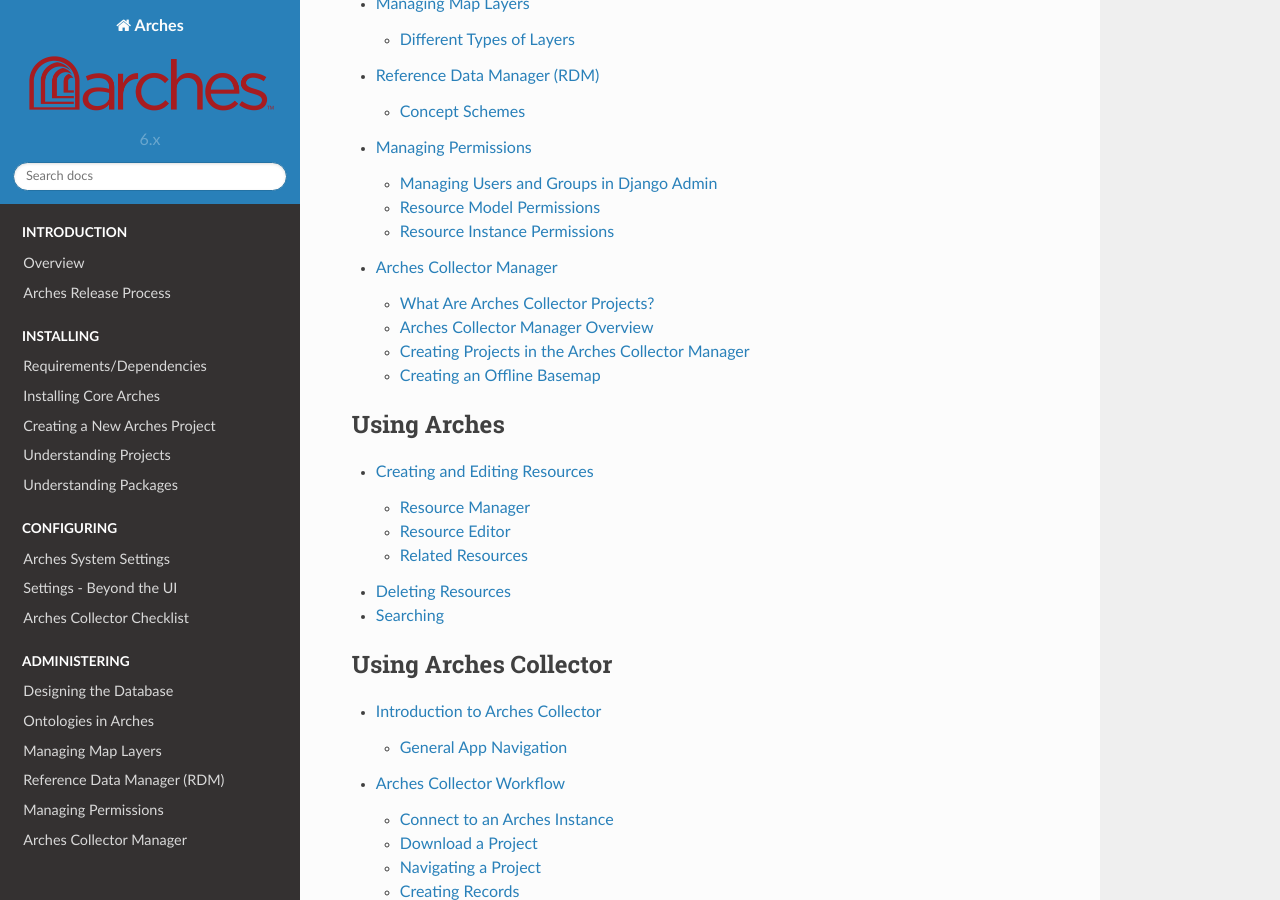
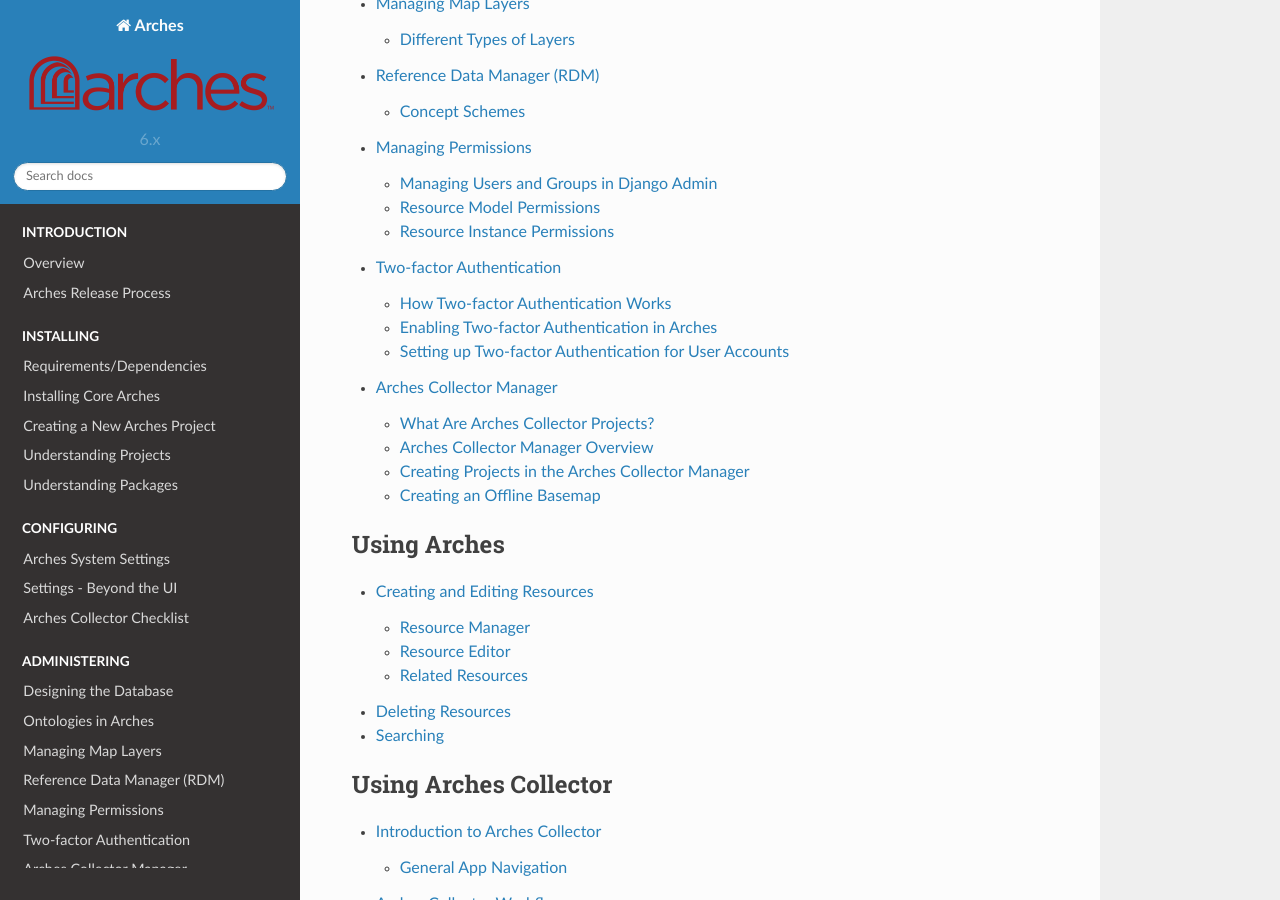
Before and after one commit to archesproject/arches-docs, a Sphinx documentation site: the page built from docs/index.txt, in a window 1280 px wide and 900 px high, scrolled down 1956 px. Built offline with Sphinx 7.4.7 and the Read the Docs theme 2.0.0, drawn with Linux system fonts in a browser that asks for light colours; some of the changed lines change nothing that is shown.

Commit message:
rough out two-factor authentication #268

```diff
--- a/docs/index.txt
+++ b/docs/index.txt
@@ -34,6 +34,7 @@
     managing-map-layers
     rdm
     managing-permissions
+    two-factor-authentication
     arches-collector-manager
 
 .. toctree::
--- /dev/null
+++ b/docs/two-factor-authentication.txt
@@ -0,0 +1,56 @@
+######################
+Two-factor Authentication
+######################
+
+Two-factor authentication is an extra layer of security designed to ensure that you're the only person who can access your Arches account, even if someone knows your password.
+
+* `How Two-factor Authentication Works`_
+
+  *A brief introduction to two-factor authentication theory.*
+
+* `Enabling Two-factor Authentication in Arches`_
+
+  *The specific mechanisms Arches uses for two-factor authentication, and how to enable two-factor authentication for your Arches application.*
+
+* `Setting up Two-factor Authentication for Arches User Accounts`_
+
+  *How to set up two-factor authentication as an Arches user.*
+
+How Two-factor Authentication Works
+-----------------------------------------
+Two-factor Authentication is the technical term for the process of requiring a user to verify their identity in two unique ways before they are granted access to the system.
+Users typically rely on authentication systems that require them to provide a unique identifier such as an email address or username and a correct password to gain access to the system.
+Two-factor Authentication extends this by adding an additional step that requires the user to enter a one-time dynamically generated token that has been delivered through a secondary method that presumably only the user has access to.
+This token is randomly generated and lasts a brief period of time before changing. It is based on an encrypted secret key that is stored in the application and secondary system ( eg. smartphone ).
+
+Two-factor Authentication gives the user and system administrator a peace of mind that even if the user's password is compromised,
+the account cannot be accessed without also knowing the dynamically generated one-time password.
+
+Enabling Two-factor Authentication in Arches
+-----------------------------
+There are two configurable settings, ``ENABLE_TWO_FACTOR_AUTHENTICATION`` and ``FORCE_TWO_FACTOR_AUTHENTICATION`. Each accepts a value of ``True`` or ``False``.
+
+* ``ENABLE_TWO_FACTOR_AUTHENTICATION`` - Allows users to enable two-factor authentication via their ``UserProfile``, and redirects login of users that have enabled two-factor authentication to secondary credentials page.
+* ``FORCE_TWO_FACTOR_AUTHENTICATION`` - Must have ``ENABLE_TWO_FACTOR_AUTHENTICATION`` enabled. Forces all users to log in with two-factor authentication credentials.
+
+.. note::
+  ``ENABLE_TWO_FACTOR_AUTHENTICATION`` and ``FORCE_TWO_FACTOR_AUTHENTICATION`` do not trigger any other actions, such as terminating user sessions.
+
+
+Setting up Two-factor Authentication for User Accounts
+-----------------------------
+If ``ENABLE_TWO_FACTOR_AUTHENTICATION`` or ``FORCE_TWO_FACTOR_AUTHENTICATION`` have been enabled in your Arches application, users can check the status of their accounts in the User Profile page.
+
+.. figure:: images/two-factor-authentication-user-profile.png
+    :width: 100%
+    :align: center
+
+    User Profile showing two-factor authentication status.
+
+From User Profile Edit page, Users can send an email to their registered email address containing instructions to set up two-factor authentication.
+
+.. figure:: images/two-factor-authentication-send-email-from-profile.png
+    :width: 100%
+    :align: center
+
+    User Profile showing two-factor authentication reset email interaction.
```
Also changed, not shown: docs/images/two-factor-authentication-send-email-from-profile.png (added), docs/images/two-factor-authentication-user-profile.png (added).
